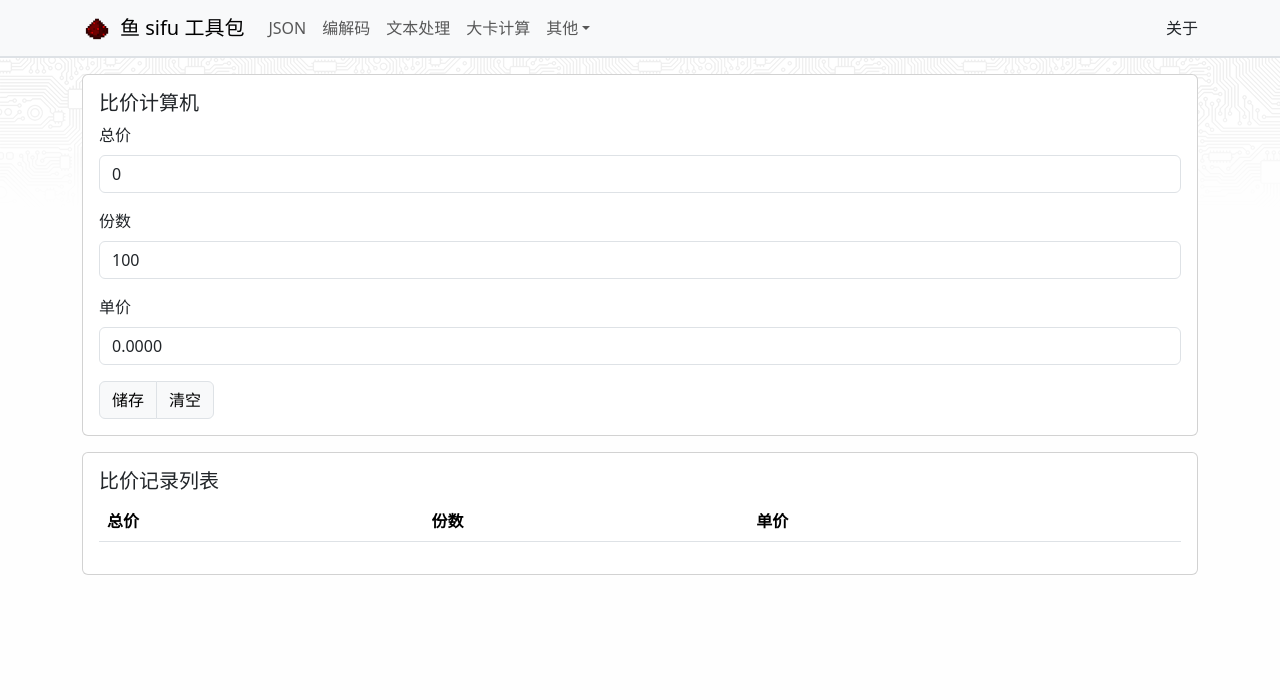
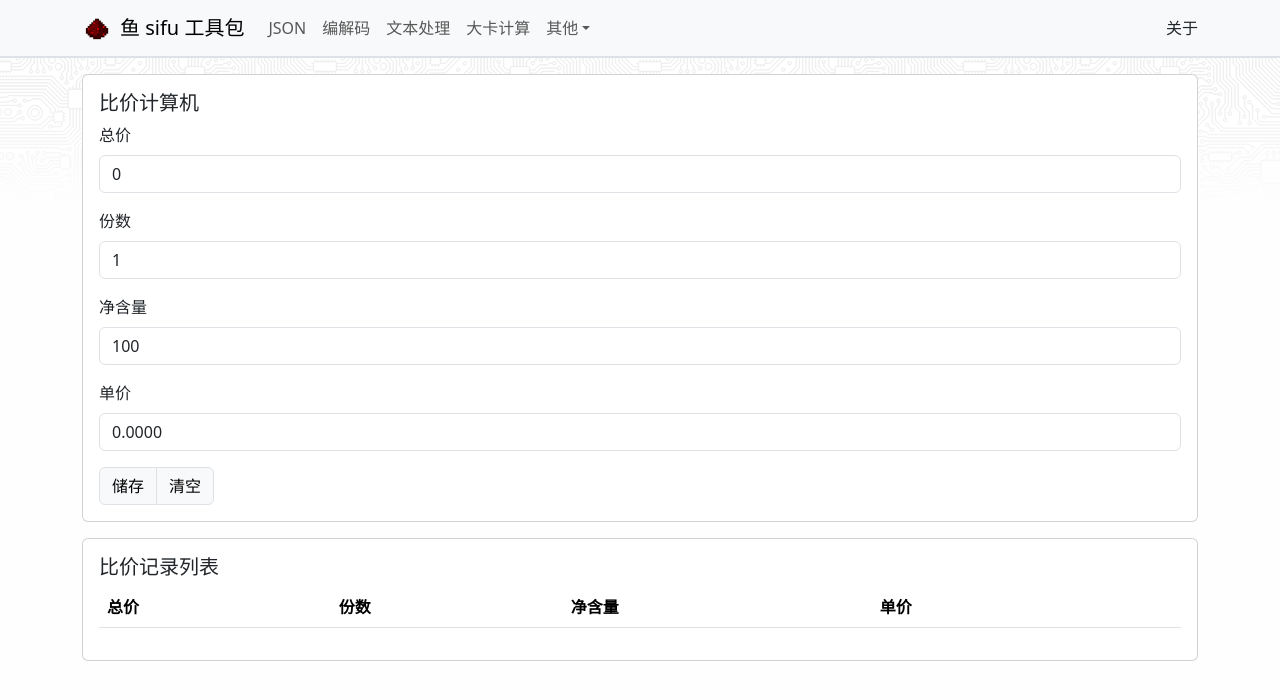
Before and after one commit to zjyl1994/my-web-tools, a React (Vite) app: page /pricecalc in a window 1280 px wide. Shown: the top 700 px of the page. Built offline with nearby package versions, Linux system fonts and the light colour scheme.

Commit message:
add netcontent in price calc

```diff
--- a/src/pages/pricecalc/index.tsx
+++ b/src/pages/pricecalc/index.tsx
@@ -9,6 +9,7 @@ import { uniq } from 'lodash';
 interface PriceItem {
     price: number;
     unitNum: number;
+    netContent: number;
     unitPrice: number;
 }
 
@@ -17,9 +18,10 @@ const PriceCalcPage: React.FC = () => {
     const CALC_PREC = 4;
 
     const [price, setPrice] = useState(0);
-    const [unitNum, setUnitNum] = useState(100);
+    const [unitNum, setUnitNum] = useState(1);
+    const [netContent, setNetContent] = useState(100);
 
-    const unitPrice = useMemo(() => Number(price / unitNum), [price, unitNum]);
+    const unitPrice = useMemo(() => Number(price / (unitNum * netContent)), [price, unitNum, netContent]);
 
     const loadPriceList = () => JSON.parse(localStorage.getItem(STORAGE_NAME) ?? '[]');
 
@@ -28,14 +30,13 @@ const PriceCalcPage: React.FC = () => {
     const minUnitPrice = useMemo(() => Math.min(...priceList.map((item) => item.unitPrice)), [priceList]);
 
     const savePrice = () => setPriceList(prev => {
-        const priceItem: PriceItem = { price: price, unitNum: unitNum, unitPrice: unitPrice };
+        const priceItem: PriceItem = { price: price, unitNum: unitNum, netContent: netContent, unitPrice: unitPrice };
         const newList = uniq([priceItem, ...prev]);
         localStorage.setItem(STORAGE_NAME, JSON.stringify(newList));
         return newList;
     });
 
     const cleanList = () => {
-        if (confirm('真的要清空吗?'))
         setPriceList(() => {
             localStorage.removeItem(STORAGE_NAME);
             return [];
@@ -43,7 +44,6 @@ const PriceCalcPage: React.FC = () => {
     };
 
     const deletePrice = (index: number) => () => {
-        if (confirm('真的要删除吗?'))
         setPriceList(prev => {
             const newList = prev.filter((_, i) => i !== index);
             localStorage.setItem(STORAGE_NAME, JSON.stringify(newList));
@@ -66,6 +66,10 @@ const PriceCalcPage: React.FC = () => {
                         <Form.Control type="number" value={unitNum.toString()} onChange={e => setUnitNum(Number(e.target.value))} />
                     </Form.Group>
                     <Form.Group className="mb-3">
+                        <Form.Label>净含量</Form.Label>
+                        <Form.Control type="number" value={netContent.toString()} onChange={e => setNetContent(Number(e.target.value))} />
+                    </Form.Group>
+                    <Form.Group className="mb-3">
                         <Form.Label>单价</Form.Label>
                         <Form.Control type="number" value={unitPrice.toFixed(CALC_PREC)} readOnly />
                     </Form.Group>
@@ -83,6 +87,7 @@ const PriceCalcPage: React.FC = () => {
                             <tr>
                                 <th>总价</th>
                                 <th>份数</th>
+                                <th>净含量</th>
                                 <th>单价</th>
                                 <th></th>
                             </tr>
@@ -92,6 +97,7 @@ const PriceCalcPage: React.FC = () => {
                                 <tr key={index}>
                                     <td>{item.price}</td>
                                     <td>{item.unitNum}</td>
+                                    <td>{item.netContent}</td>
                                     <td style={{
                                         color: item.unitPrice === minUnitPrice ? "red" : "black",
                                         fontWeight: item.unitPrice === minUnitPrice ? "bold" : "normal",
```
Lines whose indentation alone changed are shown as unchanged.
